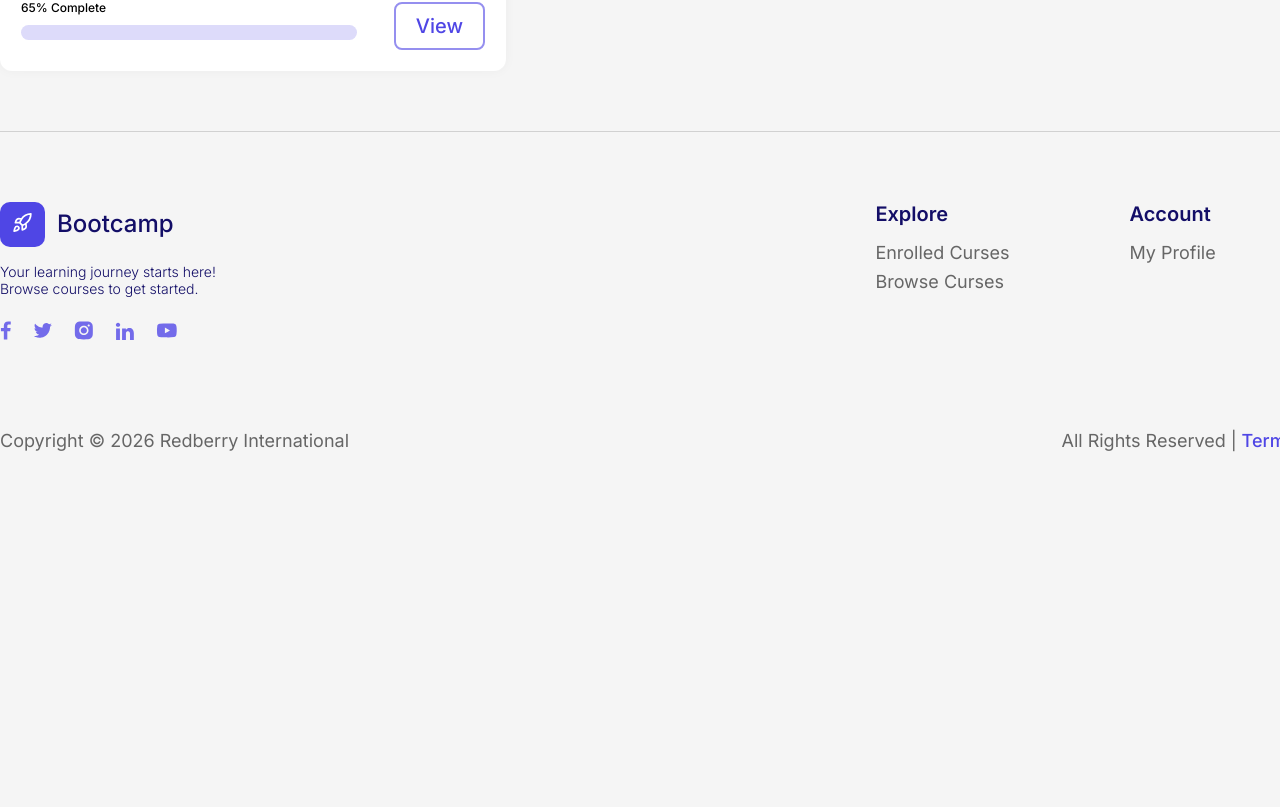
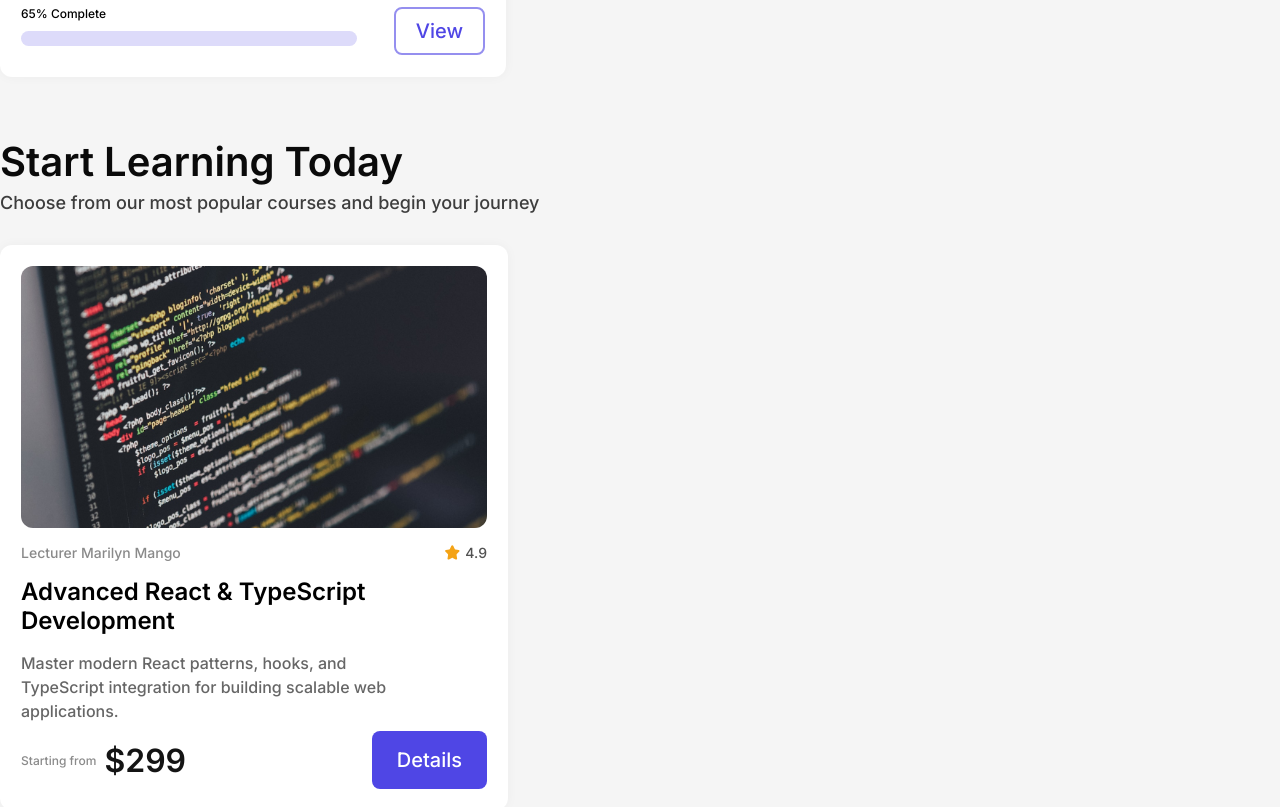
Before and after one commit to beridzenika/redberry, a React (Create React App) app: page / in a window 1280 px wide. Shown: the part 873-1680 px from the top of the page. Before the commit the page ends 1344 px from the top, so only its background shows below. Built offline with nearby package versions, Linux system fonts and the light colour scheme.

Commit message:
curses article

```diff
--- a/src/App.js
+++ b/src/App.js
@@ -8,7 +8,7 @@ import Dashboard from "./pages/Dashboard";
 
 import './styles/App.css';
 
-import { useState } from 'react';
+import { useState, useEffect } from 'react';
 
 function App() {
   const [showLogin, setShowLogin] = useState(false);
@@ -16,6 +16,18 @@ function App() {
   const [showProfile, setShowProfile] = useState(false);
   const [user, setUser] = useState(null);
   const [token, setToken] = useState(null);
+
+  useEffect(() => {
+    if (showLogin || showSignin || showProfile) {
+        document.body.style.overflow = 'hidden';
+    } else {
+        document.body.style.overflow = '';
+    }
+
+    return () => {
+        document.body.style.overflow = '';
+    };
+  }, [showLogin, showSignin, showProfile]);
 
   const handleLoginSuccess = (userData, userToken) => {
     console.log(userData, userToken);
--- /dev/null
+++ b/src/components/Courses.jsx
@@ -0,0 +1,41 @@
+import { ReactComponent as Star } from '../assets/icons/Star.svg';
+import '../styles/Courses.css';
+
+function Courses() {
+  return (
+    <section>
+        <div className="header-box">
+            <header className="section-header">
+                <h2 className='courses-title'>Start Learning Today</h2>
+                <span className="courses-subtitle">
+                    Choose from our most popular courses and begin your journey
+                </span>
+            </header>
+        </div>
+        <div className="card-holder">
+            <article className='course-card'>
+                <div className='course-main course'>
+                    <img src={require('../assets/imgs/courses.png')} alt="curse image" className='course-img'/>
+                    <div className="course-meta">
+                        <span className="course-lecturer">Lecturer Marilyn Mango</span>
+                        <span className="course-rating"><Star/><span>4.9</span></span>
+                    </div>
+                    <h3 className='course-title'>Advanced React & TypeScript Development</h3>
+                    <p className='course-description'>
+                        Master modern React patterns, hooks, and TypeScript integration for building scalable web applications.
+                    </p>
+                </div>
+                <div className='course-footer'>
+                    <div className='course-cost'>
+                        <span>Starting from </span>
+                        <span className='cost'>$299</span>
+                    </div>
+                    <button className='btn-primary'>Details</button>
+                </div>
+            </article>
+        </div>
+    </section>
+  )
+}
+
+export default Courses
--- a/src/components/Currents.jsx
+++ b/src/components/Currents.jsx
@@ -1,7 +1,7 @@
 
 
 import { ReactComponent as Star } from '../assets/icons/Star.svg';
-import '../styles/Currents.css';
+import '../styles/Courses.css';
 
 
 function Currents() {
@@ -19,13 +19,13 @@ function Currents() {
         <div className="card-holder">
             <article className='course-card'>
                 <div className='course-main'>
-                    <img src={require('../assets/imgs/current.png')} alt="curse image" className='course-img'/>
+                    <img src={require('../assets/imgs/current.png')} alt="curse image" className='current-img'/>
                     <div className="course-info">
                         <div className="course-meta">
                             <span className="course-lecturer">Lecturer Marilyn Mango</span>
                             <span className="course-rating"><Star/><span>4.9</span></span>
                         </div>
-                        <h3 className='course-title'>Advanced React & TypeScript Development</h3>
+                        <h3 className='course-title current-title'>Advanced React & TypeScript Development</h3>
                     </div>
                 </div>
                 <div className='course-footer'>
--- a/src/components/Hero.jsx
+++ b/src/components/Hero.jsx
@@ -50,8 +50,8 @@ function Hero() {
         <div key={slide.id} className='hero-slide' style = {{ backgroundImage: `url(${slide.image})` }}>
             <div className='content'>
               <div className='text'>
-                <h1>{slide.title}</h1>
-                <p>
+                <h1 className='hero-title'>{slide.title}</h1>
+                <p className='hero-subtitle'>
                     {slide.subtitle}
                 </p>
               </div>
--- a/src/components/Profile.jsx
+++ b/src/components/Profile.jsx
@@ -6,7 +6,7 @@ import { ReactComponent as SelectArrow } from '../assets/icons/Select.svg';
 import '../styles/Login.css'
 import FileUpload from './FileUpload';
 
-import { useState } from 'react';
+import { useState, useEffect } from 'react';
 import { updateProfile } from '../services/api';
 
 function Profile({ user, token, onSuccess, onClose }) {
@@ -64,6 +64,30 @@ function Profile({ user, token, onSuccess, onClose }) {
         return true;
     };
 
+    const handleClose = () => {
+        if (!validate()) {
+            const confirmClose = window.confirm(
+                "Your profile is incomplete. You won't be able to enroll in courses until you complete it.\n\nClose anyway?"
+            );
+            if (!confirmClose) return;
+        }
+        onClose();
+    };
+    useEffect(() => {
+        const handleKeyDown = (e) => {
+            if (e.key === 'Escape') {
+                handleClose();
+            }
+        };
+        document.addEventListener('keydown', handleKeyDown);
+        return () => document.removeEventListener('keydown', handleKeyDown);
+    }, []);
+    const handleOverlayClick = (e) => {
+        if (e.target.classList.contains('modal-backdrop')) {
+            handleClose();
+        }
+    };
+
     const handleSubmit = async (e) => {
         e.preventDefault();
         if (!validate()) return;
@@ -94,9 +118,12 @@ function Profile({ user, token, onSuccess, onClose }) {
     };
 
     return (
-    <div className='modal-backdrop'>
-        <div className='modal profile-modal'>
-            <button className='close-btn' onClick={onClose}><Close/></button>
+    <div className='modal-backdrop' onClick={handleClose}>
+        <div className='modal profile-modal' onClick={(e) => e.stopPropagation()}>
+            <button
+                className='close-btn'
+                onClick={handleClose}
+            ><Close/></button>
             <div className='modal-content'>
                 <div className='modal-header'>
                     <h2 className='modal-title'>Profile</h2>
--- a/src/pages/Dashboard.jsx
+++ b/src/pages/Dashboard.jsx
@@ -1,11 +1,13 @@
 import Hero from "../components/Hero";
 import Currents from "../components/Currents";
+import Courses from "../components/Courses";
 
 function Dashboard() {
   return (
     <main className="container">
         <Hero/>
         <Currents/>
+        <Courses/>
     </main>
   );
 }
--- a/src/styles/Currents.css
+++ b/src/styles/Courses.css
@@ -8,6 +8,7 @@
     font-weight: 600;
     font-size: 40px;
     color: var(--gray950);
+    padding-bottom: 6px;
 }
 .courses-subtitle {
     font-size: 18px;
@@ -38,11 +39,20 @@
     gap: 16px;
     margin-bottom: 8px;
 }
+.course-main.course {
+    flex-direction: column;
+}
+.course-main img {
+    border-radius: 12px;
+    object-fit: cover;
+}
 .course-img {
-    border-radius: 12px;
+    width: 466px;
+    height: 262px;
+}
+.current-img {
     max-width: 140px;
     height: 123px;
-    object-fit: cover;
 }
 .course-meta {
     display: flex;
@@ -61,15 +71,38 @@
 }
 .course-title {
     font-weight: 600;
+    font-size: 24px;
+}
+.current-title {
     font-size: 20px;
-    margin-top: 8px;
+    margin-top: 9px;
+}
+.course-description {
+    font-size: 16px;
+    color: var(--gray500);
+    max-width: 400px;
+    line-height: 24px;
 }
 
 .course-footer {
     display: flex;
     justify-content: space-between;
-    align-items: end;
+    align-items: center;
     font-size: 12px;
+}
+.course-cost {
+    display: flex;
+    align-items: center;
+    gap: 8px;
+}
+.course-cost span {
+    font-size: 12px;
+    color: var(--gray400);
+}
+.course-cost .cost {
+    font-weight: 600;
+    font-size: 32px;
+    color: var(--gray900);
 }
 
 .progress-bar {
--- a/src/styles/Hero.css
+++ b/src/styles/Hero.css
@@ -32,12 +32,12 @@
     margin-bottom: 40px;
 }
 
-h1 {
+.hero-title {
     font-style: bold;
     font-weight: 700;
     font-size: 48px;
 }
-p {
+.hero-subtitle {
     font-weight: 300;
     font-size: 24px;
     max-width: 1218px;
```
Also changed, not shown: src/assets/imgs/courses.png (added).
